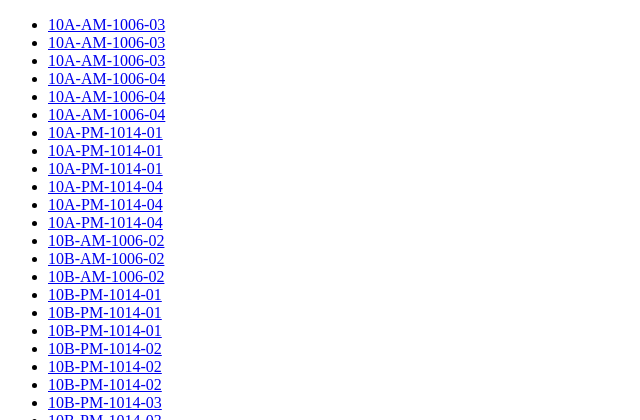
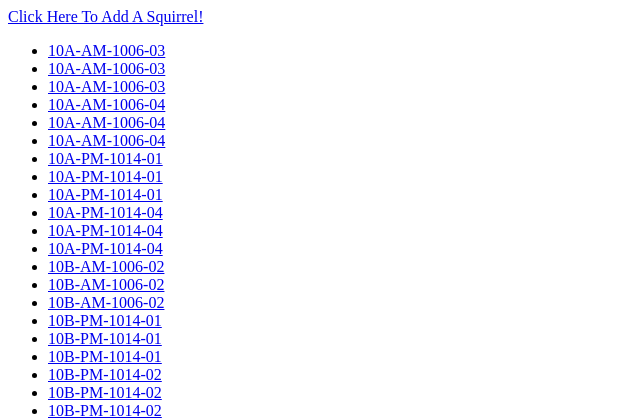
Before and after one commit to danrongLi/SquirrelTracker, a Django app: page /SquirrelFinder/sightings/ in a window 1280 px wide. Shown: the top 420 px of the page, without its empty margins (0-640 px from the left). Run offline with Django 3.2, Linux system fonts and the light colour scheme; data comes from the database, SQL or seed files in the repository.

Commit message:
get the sights done but still work on the unique id

```diff
--- a/SquirrelFinder/templates/finder/all.html
+++ b/SquirrelFinder/templates/finder/all.html
@@ -5,6 +5,10 @@
 </head>
 
 <body>
+	<nav>
+    <a href="{% url 'add' %}" class="navbar-link btn-lg">Click Here To Add A Squirrel!</a>
+</nav>
+
     <ul>
     {% for squirrel in squirrels %}
     <li><a href="/SquirrelFinder/sightings/{{ squirrel.Unique_Squirrel_ID }}">{{ squirrel.Unique_Squirrel_ID }}</a></li>
--- a/SquirrelFinder/urls.py
+++ b/SquirrelFinder/urls.py
@@ -9,7 +9,7 @@ urlpatterns = [
         path('map/',views.map),
         path('sightings/stats',views.sighting_stats),
         path('sightings/',views.all_sighting),
-        path('sightings/add',views.add_sighting,name='add_sighting'),
+        path('sightings/add',views.add_sighting,name='add'),
         #path('sightings/<str:unique_squirrel_id>',views.edit_sighting),
         path('sightings/<Unique_Squirrel_ID>',views.edit_sighting,name='edit_sighting'),
 
```
